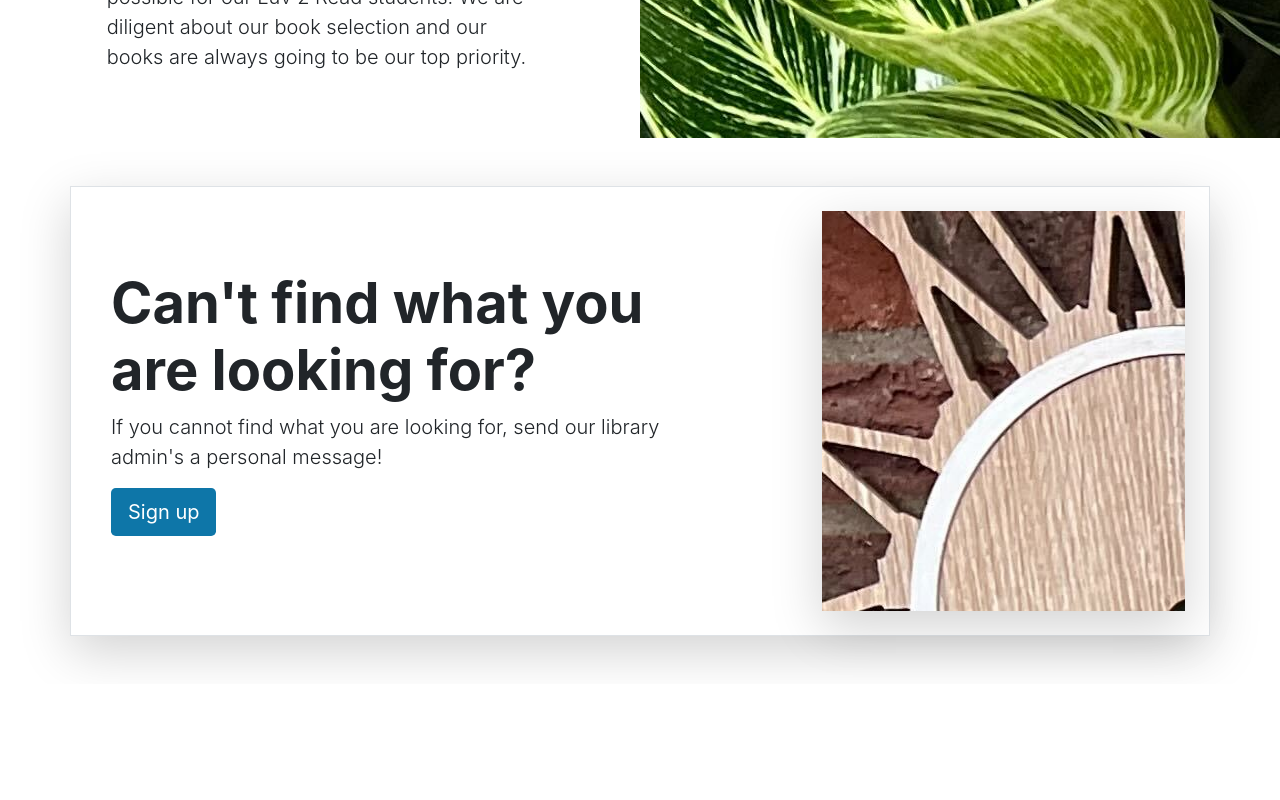
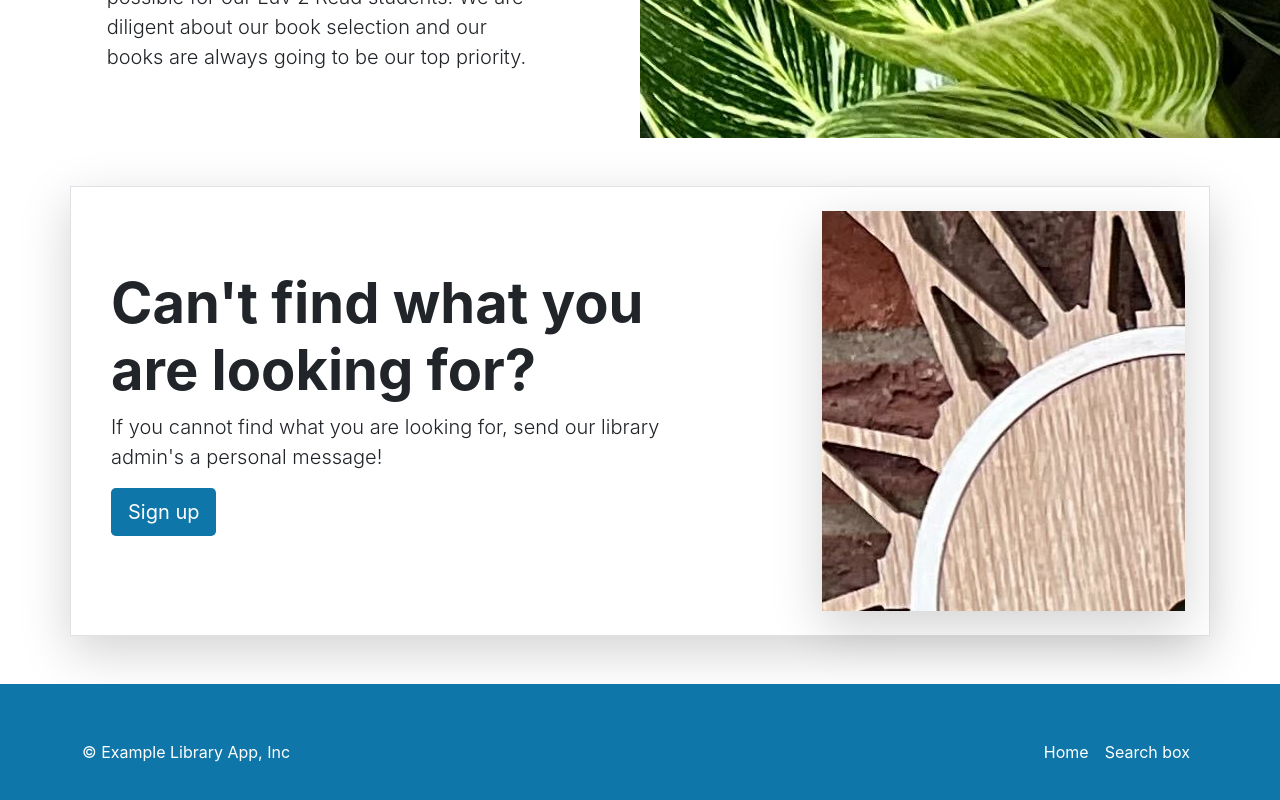
Before and after one commit to finedefinition/library-project, a React (Create React App) app in the folder 03-frontend/react-library/: page / in a window 1280 px wide. Shown: the part 1786-2586 px from the top of the page. Before the commit the page ends 2470 px from the top, so only its background shows below. Built offline with nearby package versions, Linux system fonts and the light colour scheme.

Commit message:
Home Page - Footer add

```diff
--- a/03-frontend/react-library/src/App.tsx
+++ b/03-frontend/react-library/src/App.tsx
@@ -5,6 +5,7 @@
 import {Carousel} from "./layouts/HomePage/Carousel";
 import {Heros} from "./layouts/HomePage/Heros";
 import {LibraryServices} from "./layouts/HomePage/LibraryServices";
+import {Footer} from "./layouts/NavbarAndFooter/Footer";
 
 function App() {
     return (
@@ -14,6 +15,7 @@
             <Carousel/>
             <Heros/>
             <LibraryServices/>
+            <Footer/>
         </div>
     );
 }
--- /dev/null
+++ b/03-frontend/react-library/src/layouts/NavbarAndFooter/Footer.tsx
@@ -0,0 +1,22 @@
+export const Footer = () => {
+    return (
+        <div className='main-color'>
+            <footer className='container d-flex flex-wrap
+                justify-content-between align-items-center py-5 main-color'>
+                <p className='col-md-4 mb-0 text-white'>© Example Library App, Inc</p>
+                <ul className='nav navbar-dark col-md-4 justify-content-end'>
+                    <li className='nav-item'>
+                        <a href='#' className='nav-link px-2 text-white'>
+                            Home
+                        </a>
+                    </li>
+                    <li className='nav-item'>
+                        <a href='#' className='nav-link px-2 text-white'>
+                            Search box
+                        </a>
+                    </li>
+                </ul>
+            </footer>
+        </div>
+    );
+}
```
